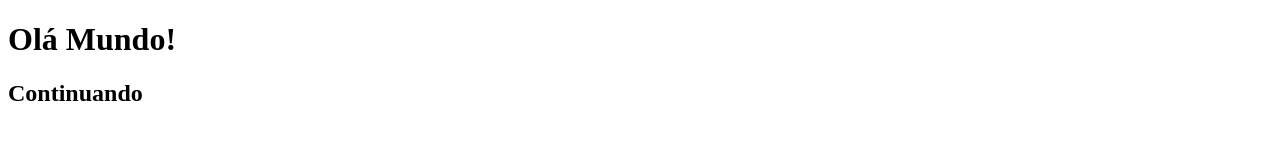
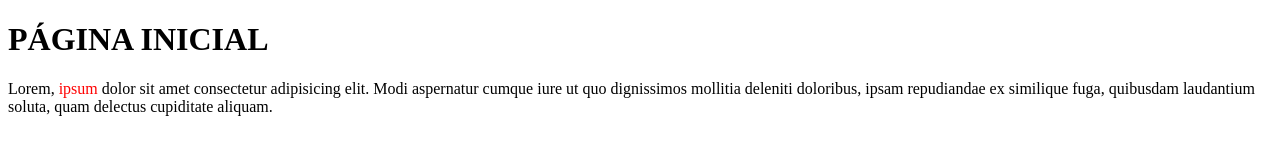
Before and after one commit to alecarlosjesus/exercicio1-s, a plain HTML site: page index.html in a window 1280 px wide. Drawn offline with Linux system fonts and the light colour scheme.

Commit message:
Criei um bloco de texto com css.

```diff
--- a/index.html
+++ b/index.html
@@ -1,15 +1,26 @@
 <!DOCTYPE html>
-<html lang="en">
+<html lang="pt-br">
 <head>
 	<meta charset="UTF-8">
 	<meta http-equiv="X-UA-Compatible" content="IE=edge">
 	<meta name="viewport" content="width=device-width, initial-scale=1.0">
 	<title>Exemplo HTML</title>
 </head>
+
 <body>
 
-	<h1>Olá Mundo!</h1>
-	<h2>Continuando</h2>
+	<div>
+		<h1>PÁGINA INICIAL</h1>
+		<div>
+			<p>
+				Lorem, <span style="color:#ff0000;">ipsum</span> dolor sit amet consectetur adipisicing elit. Modi aspernatur cumque iure ut quo dignissimos mollitia deleniti doloribus, ipsam repudiandae ex similique fuga, quibusdam laudantium soluta, quam delectus cupiditate aliquam.
+			</p>
+		</div>
+	</div>
 
 </body>
+
 </html>
+	<!-- <h1>Olá Mundo!</h1>
+	<h2>Continuando</h2>
+	<h3>Exercitando os títulos</h3> -->
```
